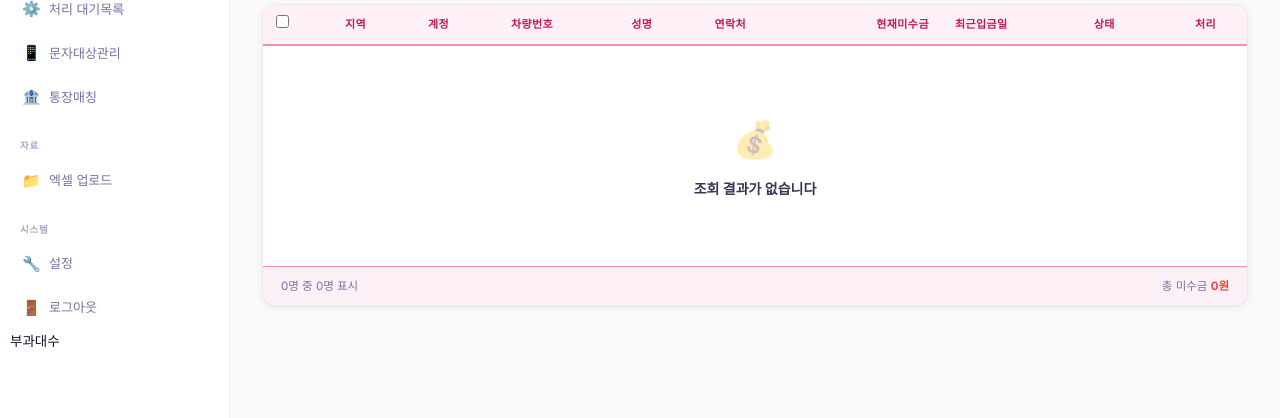
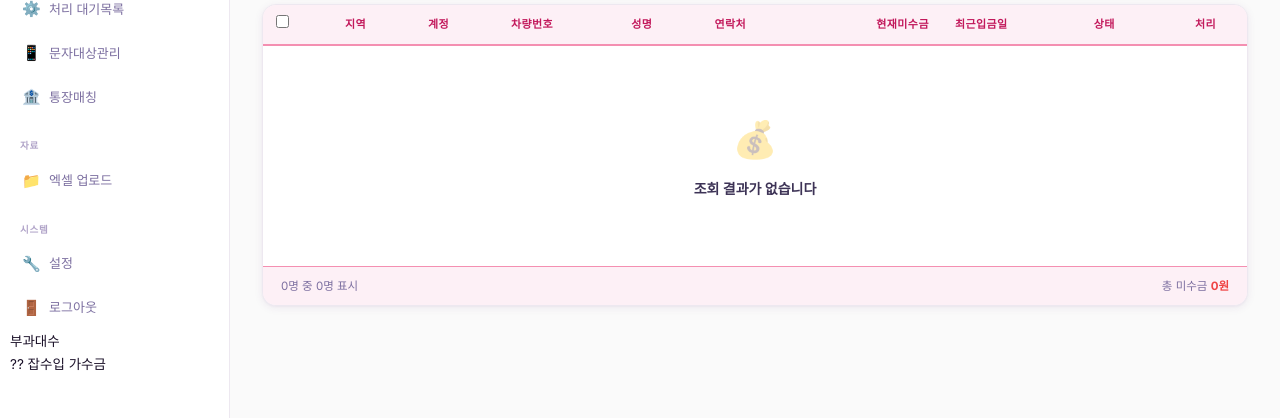
Before and after one commit to hjyun9731-gif/misugeum, a FastAPI app: page /arrears in a window 1280 px wide. Shown: the part 382-800 px from the top of the page. Run offline with FastAPI, Linux system fonts and the light colour scheme; the visitor is signed in with stand-in values (Sample User, id 1); data comes from the database, SQL or seed files in the repository; some web fonts are replaced.

Commit message:
Keep income ledger menu and remove stray billing text

```diff
--- a/templates/base.html
+++ b/templates/base.html
@@ -64,6 +64,11 @@
       <span class="si-icon">🚪</span> 로그아웃
     </a>
     <a href="/billing-counts">부과대수</a>
+<a class="side-item {% if request.url.path.startswith('/income-ledger') %}active{% endif %}" href="/income-ledger">
+  <span class="si-icon">??</span>
+  <span>&#xC7A1;&#xC218;&#xC785; &#xAC00;&#xC218;&#xAE08;</span>
+</a>
+
 </nav>
 </aside>
 
```
